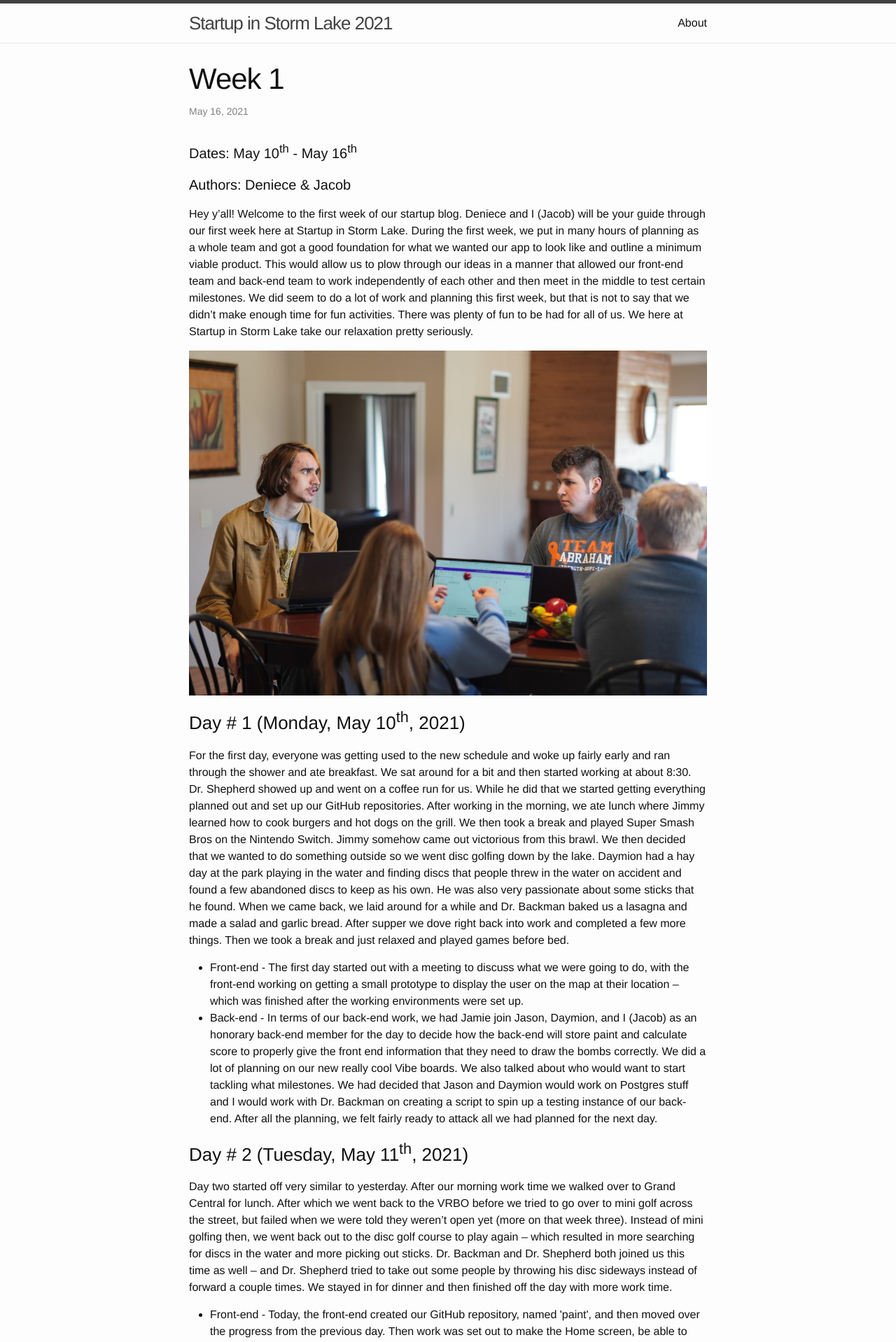
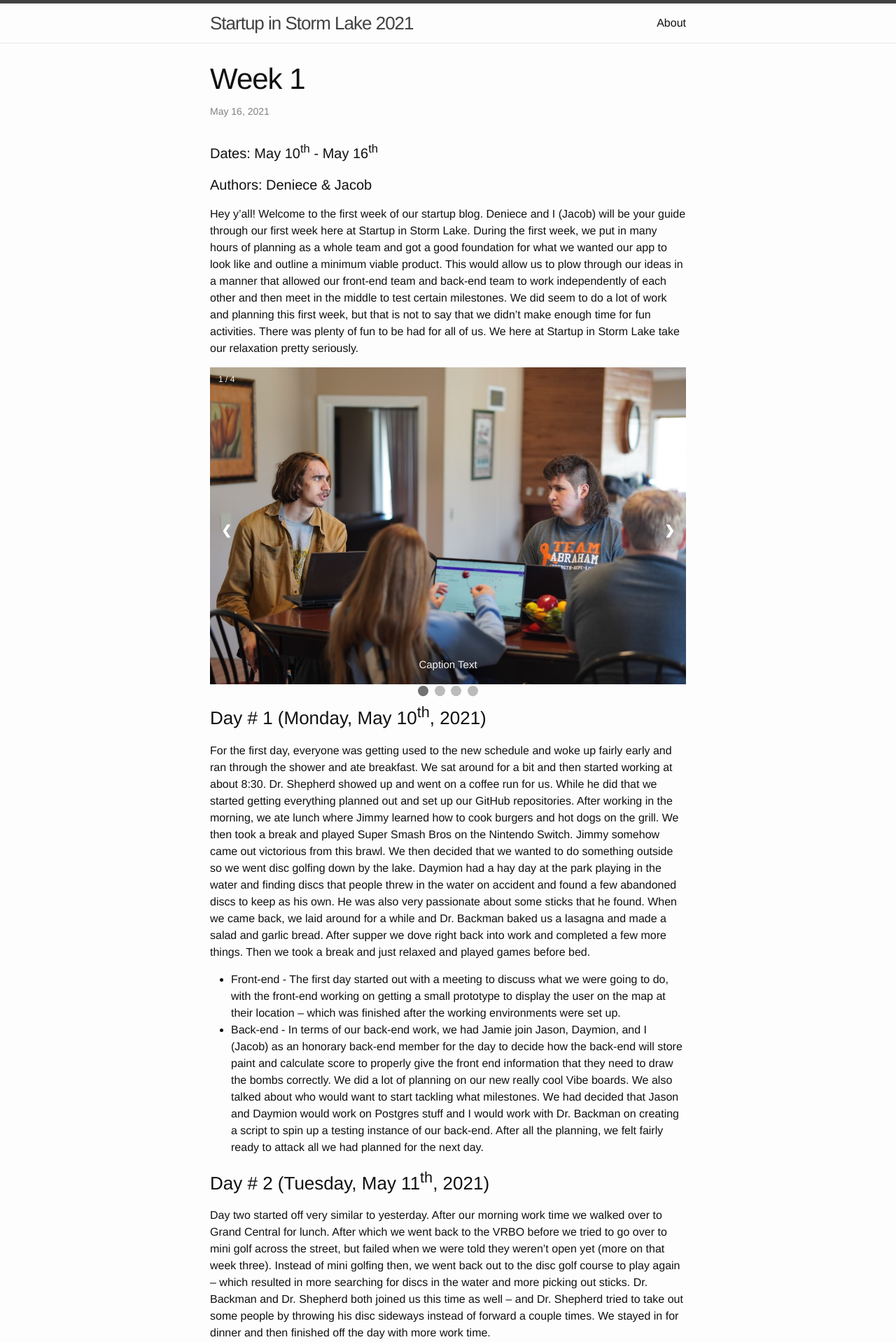
Before and after one commit to startup-in-storm-lake-2021/startup-in-storm-lake-2021.github.io, a Jekyll site: the page built from _posts/2021-05-16-week-1.markdown, in a window 1280 px wide. Shown: the top 1918 px of the page at 70% size. Built offline with Jekyll 4.4.1, drawn with Linux system fonts in a browser that asks for light colours.

Commit message:
Added first slide set

```diff
--- a/_includes/head.html
+++ b/_includes/head.html
@@ -7,6 +7,7 @@
   <meta name="description" content="{% if page.excerpt %}{{ page.excerpt | strip_html | strip_newlines | truncate: 160 }}{% else %}{{ site.description }}{% endif %}">
 
   <link rel="stylesheet" href="{{ "/css/main.css" | prepend: site.baseurl }}">
+  <link rel="stylesheet" href="{{ "/css/slideshow.css" | prepend: site.baseurl }}">
   <link rel="canonical" href="{{ page.url | replace:'index.html','' | prepend: site.baseurl | prepend: site.url }}">
   <link rel="alternate" type="application/rss+xml" title="{{ site.title }}" href="{{ "/feed.xml" | prepend: site.baseurl | prepend: site.url }}">
 </head>
--- a/_includes/week1.html
+++ b/_includes/week1.html
@@ -1,9 +1,51 @@
+
 <h4>Dates: May 10<sup>th</sup> - May 16<sup>th</sup></h4>
 <h4>Authors: Deniece & Jacob</h4>
 
 Hey y'all! Welcome to the first week of our startup blog.  Deniece and I (Jacob) will be your guide through our first week here at Startup in Storm Lake.  During the first week, we put in many hours of planning as a whole team and got a good foundation for what we wanted our app to look like and outline a minimum viable product.  This would allow us to plow through our ideas in a manner that allowed our front-end team and back-end team to work independently of each other and then meet in the middle to test certain milestones.  We did seem to do a lot of work and planning this first week, but that is not to say that we didn't make enough time for fun activities.  There was plenty of fun to be had for all of us. We here at Startup in Storm Lake take our relaxation pretty seriously.
 
-![My Screenshot](/assets/images/week1/5_10-Daymion_Jacob.jpg)
+<!-- Slideshow container -->
+<div class="slideshow-container">
+
+  <!-- Full-width images with number and caption text -->
+  <div class="mySlides fade">
+    <div class="numbertext">1 / 4</div>
+    <img src="/assets/images/week1/5_10-Daymion_Jacob.jpg" style="width:100%">
+    <div class="text">Caption Text</div>
+  </div>
+
+  <div class="mySlides fade">
+    <div class="numbertext">2 / 4</div>
+    <img src="/assets/images/week1/5_10-Deniece_Jimmy.jpg" style="width:100%">
+    <div class="text">Caption Two</div>
+  </div>
+
+  <div class="mySlides fade">
+    <div class="numbertext">3 / 4</div>
+    <img src="/assets/images/week1/5_10-Jason_Jamie.jpg" style="width:100%">
+    <div class="text">Caption Three</div>
+  </div>
+
+  <div class="mySlides fade">
+    <div class="numbertext">4 / 4</div>
+    <img src="/assets/images/week1/5_10-Shepherd.jpg" style="width:100%">
+    <div class="text">Caption Four</div>
+  </div>
+
+  <!-- Next and previous buttons -->
+  <a class="prev" onclick="plusSlides(-1)">&#10094;</a>
+  <a class="next" onclick="plusSlides(1)">&#10095;</a>
+</div>
+
+<!-- The dots/circles -->
+<div style="text-align:center">
+  <span class="dot" onclick="currentSlide(1)"></span>
+  <span class="dot" onclick="currentSlide(2)"></span>
+  <span class="dot" onclick="currentSlide(3)"></span>
+  <span class="dot" onclick="currentSlide(4)"></span>
+</div>
+
+
 
 <h3>Day # 1 (Monday, May 10<sup>th</sup>, 2021)</h3>
 For the first day, everyone was getting used to the new schedule and woke up fairly early and ran through the shower and ate breakfast. We sat around for a bit and then started working at about 8:30. Dr. Shepherd showed up and went on a coffee run for us. While he did that we started getting everything planned out and set up our GitHub repositories. After working in the morning, we ate lunch where Jimmy learned how to cook burgers and hot dogs on the grill. We then took a break and played Super Smash Bros on the Nintendo Switch. Jimmy somehow came out victorious from this brawl. We then decided that we wanted to do something outside so we went disc golfing down by the lake. Daymion had a hay day at the park playing in the water and finding discs that people threw in the water on accident and found a few abandoned discs to keep as his own. He was also very passionate about some sticks that he found. When we came back, we laid around for a while and Dr. Backman baked us a lasagna and made a salad and garlic bread. After supper we dove right back into work and completed a few more things.  Then we took a break and just relaxed and played games before bed.
@@ -66,3 +108,35 @@ We decided to take today off to have a break from working on the app. Instead of
 <li>Front-end - The front-end took this day off.</li>
 <li>Back-end - The back-end also took this day off.</li>
 </ul>
+
+
+<script>
+var slideIndex = 1;
+showSlides(slideIndex);
+
+// Next/previous controls
+function plusSlides(n) {
+  showSlides(slideIndex += n);
+}
+
+// Thumbnail image controls
+function currentSlide(n) {
+  showSlides(slideIndex = n);
+}
+
+function showSlides(n) {
+  var i;
+  var slides = document.getElementsByClassName("mySlides");
+  var dots = document.getElementsByClassName("dot");
+  if (n > slides.length) {slideIndex = 1}
+  if (n < 1) {slideIndex = slides.length}
+  for (i = 0; i < slides.length; i++) {
+    slides[i].style.display = "none";
+  }
+  for (i = 0; i < dots.length; i++) {
+    dots[i].className = dots[i].className.replace(" active", "");
+  }
+  slides[slideIndex-1].style.display = "block";
+  dots[slideIndex-1].className += " active";
+}
+</script>
--- /dev/null
+++ b/css/slideshow.css
@@ -0,0 +1,94 @@
+* {box-sizing:border-box}
+
+/* Slideshow container */
+.slideshow-container {
+  max-width: 1000px;
+  position: relative;
+  margin: auto;
+}
+
+/* Hide the images by default */
+.mySlides {
+  display: none;
+}
+
+/* Next & previous buttons */
+.prev, .next {
+  cursor: pointer;
+  position: absolute;
+  top: 50%;
+  width: auto;
+  margin-top: -22px;
+  padding: 16px;
+  color: white;
+  font-weight: bold;
+  font-size: 18px;
+  transition: 0.6s ease;
+  border-radius: 0 3px 3px 0;
+  user-select: none;
+}
+
+/* Position the "next button" to the right */
+.next {
+  right: 0;
+  border-radius: 3px 0 0 3px;
+}
+
+/* On hover, add a black background color with a little bit see-through */
+.prev:hover, .next:hover {
+  background-color: rgba(0,0,0,0.8);
+}
+
+/* Caption text */
+.text {
+  color: #f2f2f2;
+  font-size: 15px;
+  padding: 8px 12px;
+  position: absolute;
+  bottom: 8px;
+  width: 100%;
+  text-align: center;
+}
+
+/* Number text (1/3 etc) */
+.numbertext {
+  color: #f2f2f2;
+  font-size: 12px;
+  padding: 8px 12px;
+  position: absolute;
+  top: 0;
+}
+
+/* The dots/bullets/indicators */
+.dot {
+  cursor: pointer;
+  height: 15px;
+  width: 15px;
+  margin: 0 2px;
+  background-color: #bbb;
+  border-radius: 50%;
+  display: inline-block;
+  transition: background-color 0.6s ease;
+}
+
+.active, .dot:hover {
+  background-color: #717171;
+}
+
+/* Fading animation */
+.fade {
+  -webkit-animation-name: fade;
+  -webkit-animation-duration: 1.5s;
+  animation-name: fade;
+  animation-duration: 1.5s;
+}
+
+@-webkit-keyframes fade {
+  from {opacity: .4}
+  to {opacity: 1}
+}
+
+@keyframes fade {
+  from {opacity: .4}
+  to {opacity: 1}
+}
```
